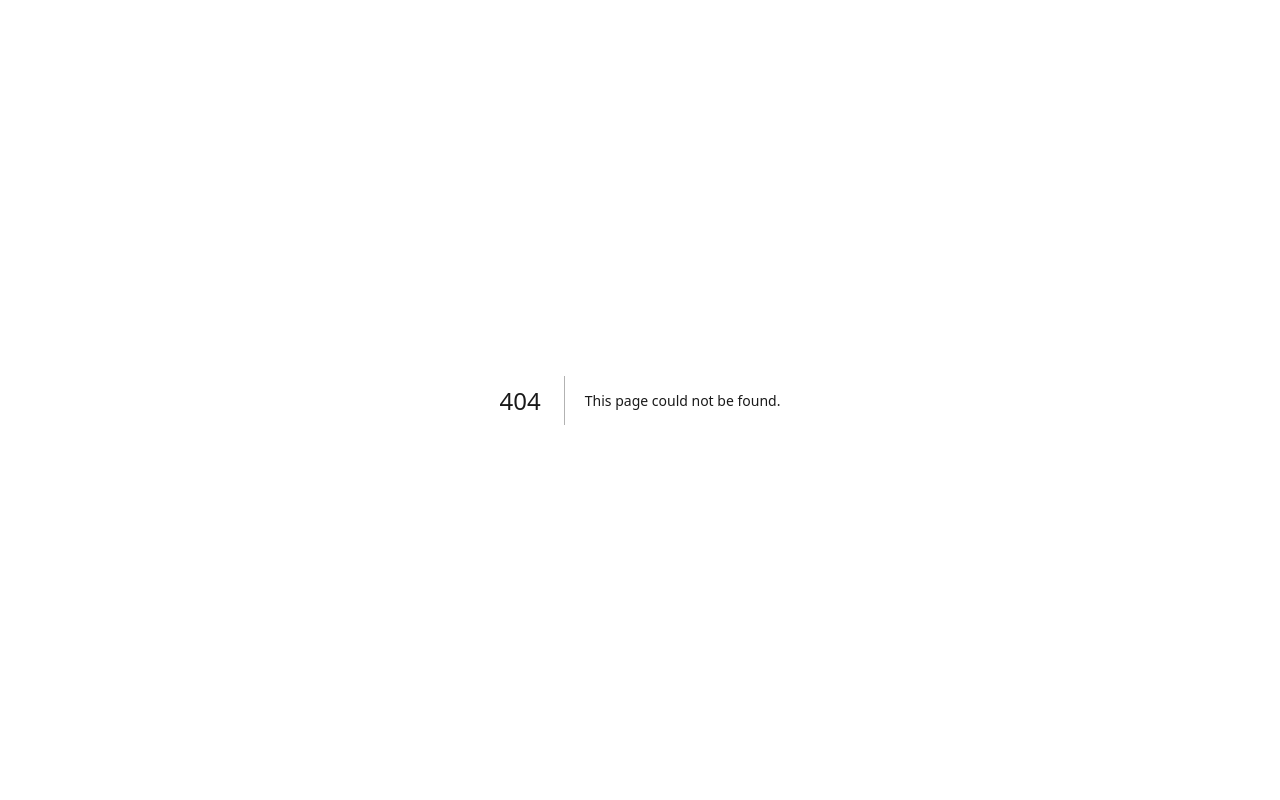
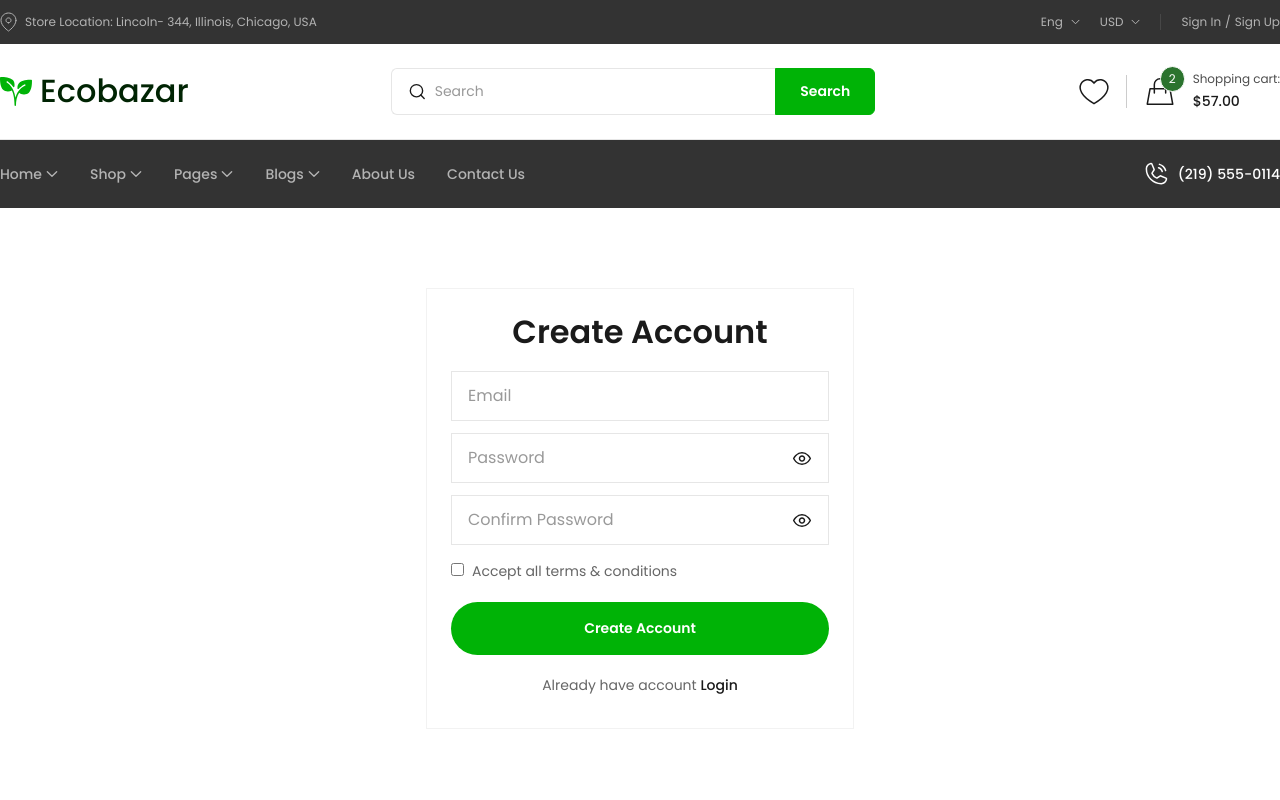
Before and after one commit to Ashmin-Bhujel/ecobazar, a Next.js app: page /signup in a window 1280 px wide. Before the commit this address had no page. Shown: the top 800 px of the page. Built offline with nearby package versions, Linux system fonts and the light colour scheme.

Commit message:
add: Sign in and sign up

```diff
--- a/package.json
+++ b/package.json
@@ -13,8 +13,7 @@
     "react": "^18",
     "react-dom": "^18",
     "react-icons": "^5.3.0",
-    "sharp": "^0.33.5",
-    "swiper": "^11.1.14"
+    "sharp": "^0.33.5"
   },
   "devDependencies": {
     "@types/node": "^20",
--- /dev/null
+++ b/src/app/signin/page.tsx
@@ -0,0 +1,72 @@
+"use client";
+
+import { EyeOpen } from "@/assets/icons";
+import Button from "@/components/Button";
+import Default from "@/components/Layouts/Default";
+import Link from "next/link";
+import { useState } from "react";
+
+export default function SignIn() {
+  const [showPassword, setShowPassword] = useState<boolean>(false);
+
+  return (
+    <Default>
+      <section className="py-20 flex items-center justify-center">
+        <div className="flex flex-col gap-5 p-6 pb-8 border border-gray-50 text-sm text-gray-600">
+          <div>
+            <h1 className="text-h5 font-600 text-gray-900 text-center">
+              Sign In
+            </h1>
+          </div>
+
+          <div className="space-y-4">
+            <div className="flex flex-col gap-3">
+              <input
+                type="email"
+                name="user-email"
+                id="user-email"
+                placeholder="Email"
+                className="px-4 py-3 border border-gray-100 text-md"
+              />
+              <div className="flex items-center gap-2 pr-4 border border-gray-100 focus-within:outline focus-within:outline-2 focus-within:outline-gray-900">
+                <input
+                  type={showPassword ? "text" : "password"}
+                  name="password"
+                  id="password"
+                  placeholder="Password"
+                  className="pl-4 py-3 text-md outline-none"
+                />
+                <EyeOpen
+                  onClick={() => {
+                    setShowPassword((currentState) => !currentState);
+                  }}
+                  className="cursor-pointer"
+                />
+              </div>
+            </div>
+
+            <div className="flex items-center justify-between">
+              <div className="space-x-2">
+                <input type="checkbox" name="remember" id="remember" />
+                <label htmlFor="remember">Remember me</label>
+              </div>
+              <p>Forget Password</p>
+            </div>
+          </div>
+          <div>
+            <Button className="w-full">Login</Button>
+          </div>
+
+          <div className="text-center">
+            <p>
+              <span>Don&lsquo;t have account? </span>
+              <Link href="/signup" className="text-gray-900 font-500">
+                Register
+              </Link>
+            </p>
+          </div>
+        </div>
+      </section>
+    </Default>
+  );
+}
--- /dev/null
+++ b/src/app/signup/page.tsx
@@ -0,0 +1,91 @@
+"use client";
+
+import { EyeOpen } from "@/assets/icons";
+import Button from "@/components/Button";
+import Default from "@/components/Layouts/Default";
+import Link from "next/link";
+import { useState } from "react";
+
+export default function Signup() {
+  const [showPassword, setShowPassword] = useState<boolean>(false);
+  const [showConfirmPassword, setShowConfirmPassword] =
+    useState<boolean>(false);
+
+  return (
+    <Default>
+      <section className="py-20 flex items-center justify-center">
+        <div className="flex flex-col gap-5 p-6 pb-8 border border-gray-50 text-sm text-gray-600">
+          <div>
+            <h1 className="text-h5 font-600 text-gray-900 text-center">
+              Create Account
+            </h1>
+          </div>
+
+          <div className="space-y-4">
+            <div className="flex flex-col gap-3">
+              <input
+                type="text"
+                name="user-email"
+                id="user-email"
+                placeholder="Email"
+                className="px-4 py-3 border border-gray-100 text-md"
+              />
+              <div className="flex items-center gap-2 pr-4 border border-gray-100 focus-within:outline focus-within:outline-2 focus-within:outline-gray-900">
+                <input
+                  type={showPassword ? "text" : "password"}
+                  name="password"
+                  id="password"
+                  placeholder="Password"
+                  className="pl-4 py-3 text-md outline-none"
+                />
+                <EyeOpen
+                  onClick={() => {
+                    setShowPassword((currentState) => !currentState);
+                  }}
+                  className="cursor-pointer"
+                />
+              </div>
+              <div className="flex items-center gap-2 pr-4 border border-gray-100 focus-within:outline focus-within:outline-2 focus-within:outline-gray-900">
+                <input
+                  type={showConfirmPassword ? "text" : "password"}
+                  name="confirm-password"
+                  id="confirm-password"
+                  placeholder="Confirm Password"
+                  className="pl-4 py-3 text-md outline-none"
+                />
+                <EyeOpen
+                  onClick={() => {
+                    setShowConfirmPassword((currentState) => !currentState);
+                  }}
+                  className="cursor-pointer"
+                />
+              </div>
+            </div>
+
+            <div className="flex items-center justify-between">
+              <div className="space-x-2">
+                <input type="checkbox" name="accept" id="accept" />
+                <label htmlFor="accept">Accept all terms & conditions</label>
+              </div>
+            </div>
+          </div>
+          <div>
+            <Button className="w-full">Create Account</Button>
+          </div>
+
+          <div className="text-center">
+            <p>
+              <span>Already have account </span>
+              <Link
+                href="/signin"
+                className="text-gray-900 font-500 hover:text-primary"
+              >
+                Login
+              </Link>
+            </p>
+          </div>
+        </div>
+      </section>
+    </Default>
+  );
+}
--- /dev/null
+++ b/src/assets/icons/EyeOpen.tsx
@@ -0,0 +1,32 @@
+import * as React from "react";
+
+const EyeOpen = (props: React.SVGProps<SVGSVGElement>) => {
+  return (
+    <svg
+      width={20}
+      height={21}
+      viewBox="0 0 20 21"
+      fill="none"
+      xmlns="http://www.w3.org/2000/svg"
+      {...props}
+      className="group"
+    >
+      <path
+        d="M1.66663 10.5003C1.66663 10.5003 4.69663 4.66699 9.99996 4.66699C15.3033 4.66699 18.3333 10.5003 18.3333 10.5003C18.3333 10.5003 15.3033 16.3337 9.99996 16.3337C4.69663 16.3337 1.66663 10.5003 1.66663 10.5003Z"
+        strokeWidth={1.5}
+        strokeLinecap="round"
+        strokeLinejoin="round"
+        className="stroke-gray-900 group-hover:stroke-primary active:stroke-primary-dark"
+      />
+      <path
+        d="M10 13C10.663 13 11.2989 12.7366 11.7678 12.2678C12.2366 11.7989 12.5 11.163 12.5 10.5C12.5 9.83696 12.2366 9.20107 11.7678 8.73223C11.2989 8.26339 10.663 8 10 8C9.33696 8 8.70107 8.26339 8.23223 8.73223C7.76339 9.20107 7.5 9.83696 7.5 10.5C7.5 11.163 7.76339 11.7989 8.23223 12.2678C8.70107 12.7366 9.33696 13 10 13V13Z"
+        strokeWidth={1.5}
+        strokeLinecap="round"
+        strokeLinejoin="round"
+        className="stroke-gray-900 group-hover:stroke-primary active:stroke-primary-dark"
+      />
+    </svg>
+  );
+};
+
+export default EyeOpen;
--- a/src/components/Header/NavigationTop.tsx
+++ b/src/components/Header/NavigationTop.tsx
@@ -1,4 +1,5 @@
 import { DropDownArrow, MapPin } from "@/assets/icons";
+import Link from "next/link";
 
 export default function NavigationTop() {
   return (
@@ -28,11 +29,14 @@ export default function NavigationTop() {
             </div>
 
             {/* Account */}
-            <div className="flex items-center gap-1 pl-5 hover:text-white">
+            <Link
+              href="/signin"
+              className="flex items-center gap-1 pl-5 hover:text-white"
+            >
               <p>Sign In</p>
               <p>/</p>
               <p>Sign Up</p>
-            </div>
+            </Link>
           </div>
         </div>
       </div>
```
Also changed, not shown: src/assets/icons/index.tsx (+16 -14 lines), 1 other file (tests, documents, lock files or other folders).
